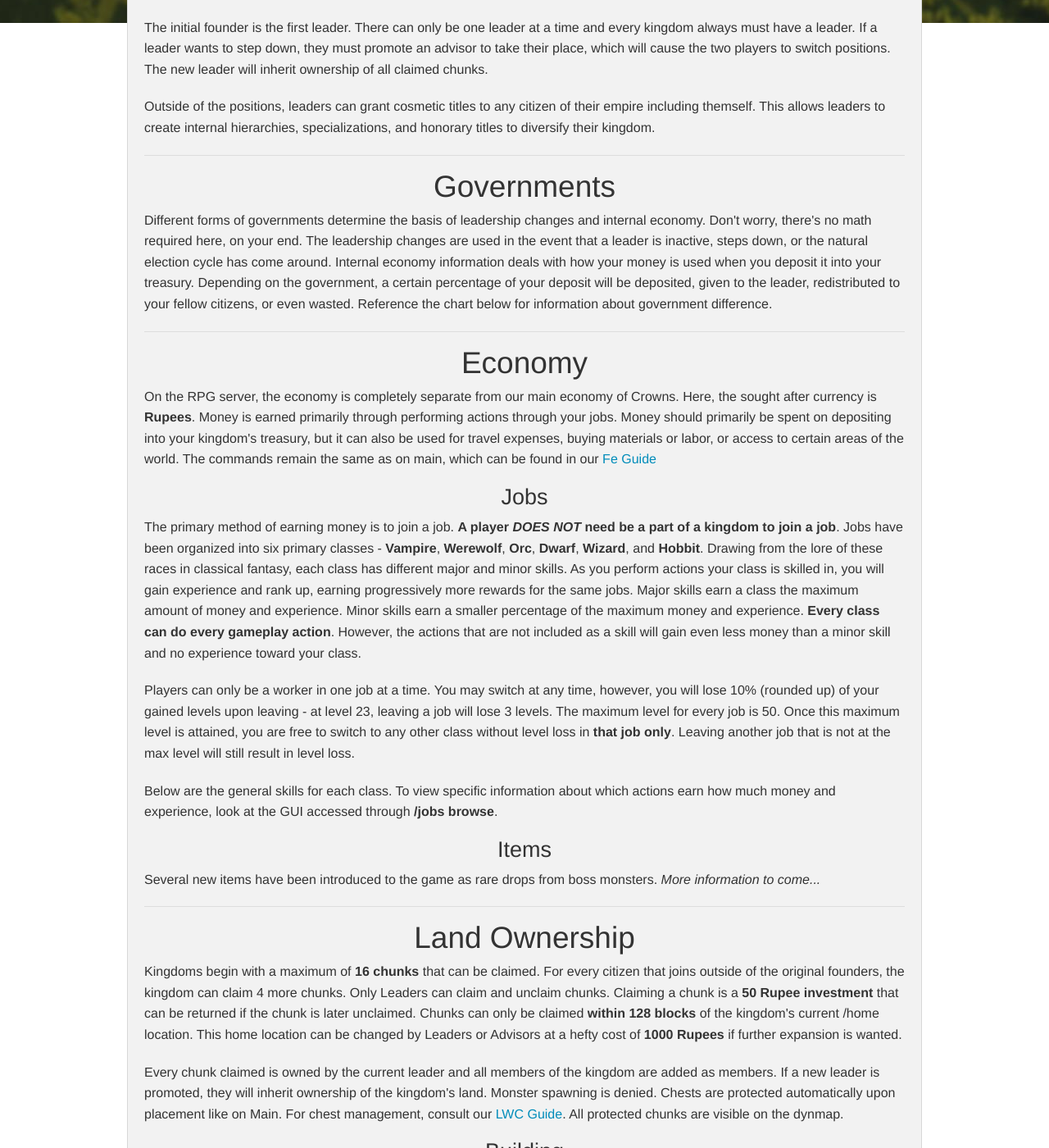
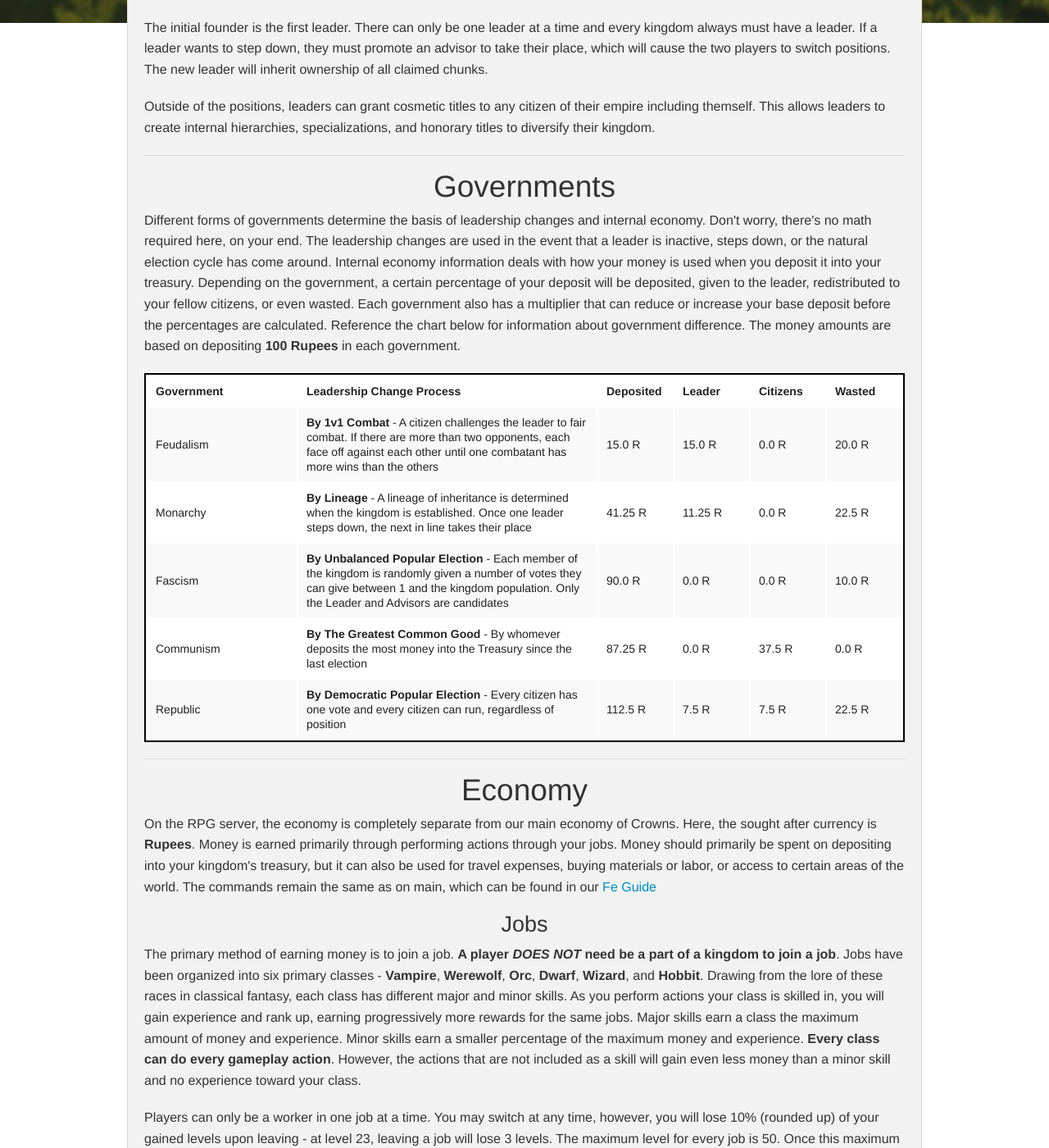
Before and after one commit to damnation-eu/website-beta, a Jekyll site: the page built from rpg-gameplay.md, in a window 1280 px wide and 1400 px high, scrolled down 1146 px. Shown: the whole window at 82% size. Built offline with Jekyll 4.4.1, drawn with Linux system fonts in a browser that asks for light colours; nearby versions of some CDN libraries; library files that are not in the unit come from our copies.

Commit message:
Update rpg-gameplay.md

```diff
--- a/rpg-gameplay.md
+++ b/rpg-gameplay.md
@@ -44,7 +44,59 @@
 ##Governments
 </div>
 
-<p>Different forms of governments determine the basis of leadership changes and internal economy. Don't worry, there's no math required here, on your end. The leadership changes are used in the event that a leader is inactive, steps down, or the natural election cycle has come around. Internal economy information deals with how your money is used when you deposit it into your treasury. Depending on the government, a certain percentage of your deposit will be deposited, given to the leader, redistributed to your fellow citizens, or even wasted. Reference the chart below for information about government difference.</p>
+<p>Different forms of governments determine the basis of leadership changes and internal economy. Don't worry, there's no math required here, on your end. The leadership changes are used in the event that a leader is inactive, steps down, or the natural election cycle has come around. Internal economy information deals with how your money is used when you deposit it into your treasury. Depending on the government, a certain percentage of your deposit will be deposited, given to the leader, redistributed to your fellow citizens, or even wasted. Each government also has a multiplier that can reduce or increase your base deposit before the percentages are calculated. Reference the chart below for information about government difference. The money amounts are based on depositing <b>100 Rupees</b> in each government.</p>
+
+<table class="tg sortable" width="100%" style="background-color:#FFF; text-align:center; border: 2px solid #000;">
+  <tr>
+    <th class="tg-yw4l" width="20%">Government</th>
+    <th class="tg-yw4l" width="40%">Leadership Change Process</th>
+    <th class="tg-yw4l" width="10%">Deposited</th>
+    <th class="tg-yw4l" width="10%">Leader</th>
+    <th class="tg-yw4l" width="10%">Citizens</th>
+    <th class="tg-yw4l" width="10%">Wasted</th>
+  </tr>
+  <tr>
+    <td class="tg-9hbo">Feudalism</td>
+    <td class="tg-9hbo"><b>By 1v1 Combat</b> - A citizen challenges the leader to fair combat. If there are more than two opponents, each face off against each other until one combatant has more wins than the others</td>
+    <td class="tg-9hbo">15.0 R</td>
+    <td class="tg-9hbo">15.0 R</td>
+    <td class="tg-9hbo">0.0 R</td>
+    <td class="tg-9hbo">20.0 R</td>
+  </tr>
+  <tr>
+    <td class="tg-9hbo">Monarchy</td>
+    <td class="tg-9hbo"><b>By Lineage</b> - A lineage of inheritance is determined when the kingdom is established. Once one leader steps down, the next in line takes their place</td>
+    <td class="tg-9hbo">41.25 R</td>
+    <td class="tg-9hbo">11.25 R</td>
+    <td class="tg-9hbo">0.0 R</td>
+    <td class="tg-9hbo">22.5 R</td>
+  </tr>
+  <tr>
+    <td class="tg-9hbo">Fascism</td>
+    <td class="tg-9hbo"><b>By Unbalanced Popular Election</b> - Each member of the kingdom is randomly given a number of votes they can give between 1 and the kingdom population. Only the Leader and Advisors are candidates</td>
+    <td class="tg-9hbo">90.0 R</td>
+    <td class="tg-9hbo">0.0 R</td>
+    <td class="tg-9hbo">0.0 R</td>
+    <td class="tg-9hbo">10.0 R</td>
+  </tr>
+  <tr>
+    <td class="tg-9hbo">Communism</td>
+    <td class="tg-9hbo"><b>By The Greatest Common Good</b> - By whomever deposits the most money into the Treasury since the last election</td>
+    <td class="tg-9hbo">87.25 R</td>
+    <td class="tg-9hbo">0.0 R</td>
+    <td class="tg-9hbo">37.5 R</td>
+    <td class="tg-9hbo">0.0 R</td>
+  </tr>
+  <tr>
+    <td class="tg-9hbo">Republic</td>
+    <td class="tg-9hbo"><b>By Democratic Popular Election</b> - Every citizen has one vote and every citizen can run, regardless of position</td>
+    <td class="tg-9hbo">112.5 R</td>
+    <td class="tg-9hbo">7.5 R</td>
+    <td class="tg-9hbo">7.5 R</td>
+    <td class="tg-9hbo">22.5 R</td>
+  </tr>
+</table>
+
 
 <hr>
 <div style="text-align: center;" markdown="1">
```
